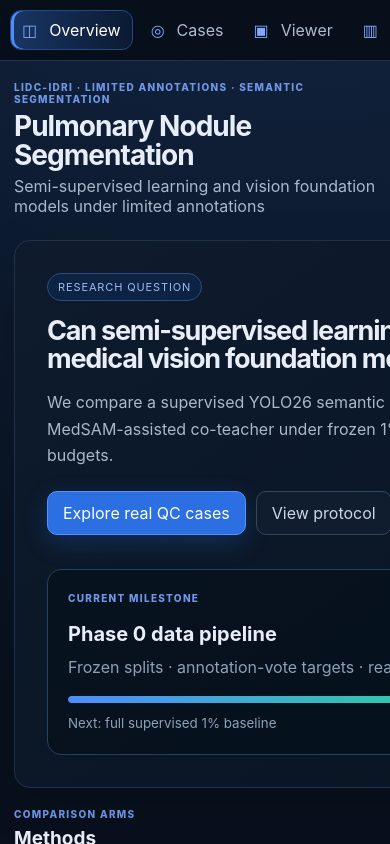
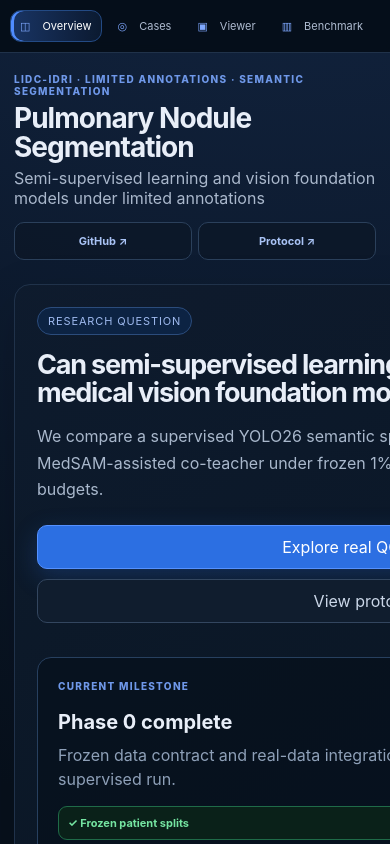
Before and after one commit to heitor-art-web/leia-vfm-ssl-benchmark, a React (Vite) app in the folder web/: page / in a window 390 px wide. Shown: the top 844 px of the page. Built offline with nearby package versions, Linux system fonts and the light colour scheme.

Commit message:
Polish showcase for production deployment
Add an interactive QC evidence viewer, production metadata, public project links, responsive polish, favicon, robots metadata and sitemap while preserving all scientific boundaries and pending benchmark results.

```diff
--- a/web/index.html
+++ b/web/index.html
@@ -4,11 +4,42 @@
     <meta charset="UTF-8" />
     <meta name="viewport" content="width=device-width, initial-scale=1.0" />
     <meta name="theme-color" content="#08111f" />
+    <meta name="color-scheme" content="dark" />
     <meta
       name="description"
-      content="Research showcase for pulmonary nodule segmentation with limited and incomplete annotations."
+      content="Independent research benchmark for pulmonary nodule segmentation with limited and incomplete annotations, comparing supervised learning, Mean Teacher and MedSAM-assisted semi-supervision."
     />
-    <title>Pulmonary SSL Benchmark Showcase</title>
+    <meta name="robots" content="index,follow" />
+
+    <meta property="og:type" content="website" />
+    <meta property="og:site_name" content="LEIA Research Showcase" />
+    <meta property="og:title" content="LEIA — Pulmonary Nodule SSL Benchmark" />
+    <meta
+      property="og:description"
+      content="Explore real LIDC-IDRI QC cases and a frozen benchmark for supervised, semi-supervised and MedSAM-assisted pulmonary nodule segmentation."
+    />
+    <meta property="og:url" content="https://leia-pi.vercel.app/" />
+    <meta
+      property="og:image"
+      content="https://leia-pi.vercel.app/lidc/LIDC-IDRI-0191_4646251928/contact_sheet.webp"
+    />
+    <meta property="og:image:alt" content="LIDC-IDRI pulmonary nodule visual-QC contact sheet" />
+
+    <meta name="twitter:card" content="summary_large_image" />
+    <meta name="twitter:title" content="LEIA — Pulmonary Nodule SSL Benchmark" />
+    <meta
+      name="twitter:description"
+      content="Research showcase for pulmonary nodule segmentation under limited and incomplete annotations."
+    />
+    <meta
+      name="twitter:image"
+      content="https://leia-pi.vercel.app/lidc/LIDC-IDRI-0191_4646251928/contact_sheet.webp"
+    />
+
+    <link rel="canonical" href="https://leia-pi.vercel.app/" />
+    <link rel="icon" href="/favicon.svg" type="image/svg+xml" />
+
+    <title>LEIA — Pulmonary Nodule SSL Benchmark</title>
   </head>
   <body>
     <div id="root"></div>
--- a/web/src/components/Header.tsx
+++ b/web/src/components/Header.tsx
@@ -2,6 +2,9 @@ interface HeaderProps {
   title: string;
   subtitle: string;
 }
+
+const REPO_URL = 'https://github.com/heitor-art-web/leia-vfm-ssl-benchmark';
+const PROTOCOL_URL = `${REPO_URL}/blob/main/docs/07_lidc_experiment_protocol.md`;
 
 export function Header({ title, subtitle }: HeaderProps) {
   return (
@@ -11,9 +14,15 @@ export function Header({ title, subtitle }: HeaderProps) {
         <h1>{title}</h1>
         <p>{subtitle}</p>
       </div>
-      <div className="header-badge">
-        <strong>v0.1</strong>
-        <span>Phase 0 / showcase</span>
+      <div className="header-side">
+        <div className="header-links" aria-label="Project resources">
+          <a href={REPO_URL} target="_blank" rel="noreferrer">GitHub ↗</a>
+          <a href={PROTOCOL_URL} target="_blank" rel="noreferrer">Protocol ↗</a>
+        </div>
+        <div className="header-badge">
+          <strong>v0.1</strong>
+          <span>Phase 0 complete</span>
+        </div>
       </div>
     </header>
   );
--- a/web/src/data/cases.json
+++ b/web/src/data/cases.json
@@ -8,6 +8,7 @@
     "annotationVotes": 0,
     "diameterMm": null,
     "malignancyMedian": null,
+    "sliceIndex": null,
     "assets": { "contactSheet": "/lidc/LIDC-IDRI-0028_7298352671/contact_sheet.webp" }
   },
   {
@@ -19,6 +20,7 @@
     "annotationVotes": 3,
     "diameterMm": 7.44,
     "malignancyMedian": 4,
+    "sliceIndex": 267,
     "assets": { "contactSheet": "/lidc/LIDC-IDRI-0445_2444806008/contact_sheet.webp" }
   },
   {
@@ -30,6 +32,7 @@
     "annotationVotes": 4,
     "diameterMm": 16.87,
     "malignancyMedian": 4,
+    "sliceIndex": 48,
     "assets": { "contactSheet": "/lidc/LIDC-IDRI-0260_8774929286/contact_sheet.webp" }
   },
   {
@@ -41,6 +44,7 @@
     "annotationVotes": 3,
     "diameterMm": 23.94,
     "malignancyMedian": 5,
+    "sliceIndex": 96,
     "assets": { "contactSheet": "/lidc/LIDC-IDRI-0081_4757844726/contact_sheet.webp" }
   },
   {
@@ -52,6 +56,7 @@
     "annotationVotes": 4,
     "diameterMm": 44.6,
     "malignancyMedian": 5,
+    "sliceIndex": 86,
     "assets": { "contactSheet": "/lidc/LIDC-IDRI-0191_4646251928/contact_sheet.webp" }
   },
   {
@@ -63,6 +68,7 @@
     "annotationVotes": 1,
     "diameterMm": 6.72,
     "malignancyMedian": null,
+    "sliceIndex": 77,
     "assets": { "contactSheet": "/lidc/LIDC-IDRI-0173_5464313394/contact_sheet.webp" }
   },
   {
@@ -74,6 +80,7 @@
     "annotationVotes": 2,
     "diameterMm": 7.55,
     "malignancyMedian": null,
+    "sliceIndex": 95,
     "assets": { "contactSheet": "/lidc/LIDC-IDRI-0483_7530734559/contact_sheet.webp" }
   }
 ]
--- a/web/src/main.tsx
+++ b/web/src/main.tsx
@@ -2,6 +2,7 @@ import { StrictMode } from 'react';
 import { createRoot } from 'react-dom/client';
 import App from './App';
 import './styles.css';
+import './production.css';
 
 createRoot(document.getElementById('root')!).render(
   <StrictMode>
--- a/web/src/pages/Overview.tsx
+++ b/web/src/pages/Overview.tsx
@@ -28,10 +28,14 @@ export function Overview({ methods, policy, pipeline, onNavigate }: OverviewProp
         </div>
         <div className="hero-status">
           <p className="eyebrow">Current milestone</p>
-          <strong>Phase 0 data pipeline</strong>
-          <span>Frozen splits · annotation-vote targets · real-data smoke test</span>
-          <div className="progress-track"><div className="progress-fill" /></div>
-          <small>Next: full supervised 1% baseline</small>
+          <strong>Phase 0 complete</strong>
+          <span>Frozen data contract and real-data integration are ready for the first full supervised run.</span>
+          <div className="milestone-list" aria-label="Benchmark milestone status">
+            <span className="milestone complete">✓ Frozen patient splits</span>
+            <span className="milestone complete">✓ Annotation-vote targets</span>
+            <span className="milestone complete">✓ Real-data smoke run</span>
+            <span className="milestone next">→ Next: SUP 1% · seed 1337</span>
+          </div>
         </div>
       </section>
 
--- /dev/null
+++ b/web/src/production.css
@@ -0,0 +1,273 @@
+/* Production presentation pass: interaction, accessibility and responsive polish. */
+
+:focus-visible {
+  outline: 2px solid #7da8ff;
+  outline-offset: 3px;
+}
+
+.header-side {
+  flex: 0 0 auto;
+  display: flex;
+  align-items: stretch;
+  gap: 10px;
+}
+
+.header-links {
+  display: flex;
+  align-items: center;
+  gap: 6px;
+}
+
+.header-links a {
+  display: inline-flex;
+  align-items: center;
+  min-height: 38px;
+  padding: 0 11px;
+  border: 1px solid #2b405b;
+  border-radius: 10px;
+  background: rgba(12, 23, 38, .72);
+  color: #a9c3f5;
+  font-size: 11px;
+  font-weight: 750;
+  text-decoration: none;
+  transition: border-color .16s ease, background .16s ease, color .16s ease;
+}
+
+.header-links a:hover {
+  border-color: #4f79b4;
+  background: #10223a;
+  color: #fff;
+}
+
+.milestone-list {
+  display: grid;
+  gap: 7px;
+  margin-top: 6px;
+}
+
+.milestone {
+  display: flex;
+  align-items: center;
+  min-height: 34px;
+  padding: 7px 9px;
+  border: 1px solid #243a55;
+  border-radius: 9px;
+  background: #091725;
+  color: #aebed2 !important;
+  font-size: 11px;
+  font-weight: 700;
+}
+
+.milestone.complete {
+  border-color: #1f6b48;
+  color: #75e5a2 !important;
+  background: #0a2119;
+}
+
+.milestone.next {
+  border-color: #315f9b;
+  color: #9abbff !important;
+  background: #0c203b;
+}
+
+.viewer-mode-bar {
+  display: flex;
+  align-items: center;
+  gap: 7px;
+  padding: 10px 14px;
+  border-bottom: 1px solid var(--line);
+  background: #07111d;
+  overflow-x: auto;
+}
+
+.viewer-mode-bar button {
+  flex: 0 0 auto;
+  border: 1px solid #2a405b;
+  border-radius: 9px;
+  background: #0d1a29;
+  color: #aebdd0;
+  padding: 7px 11px;
+  cursor: pointer;
+  font-size: 11px;
+  font-weight: 750;
+}
+
+.viewer-mode-bar button:hover {
+  border-color: #46668e;
+  color: #fff;
+}
+
+.viewer-mode-bar button.active {
+  border-color: #4f8cff;
+  background: #15325d;
+  color: #fff;
+  box-shadow: inset 0 0 0 1px rgba(79, 140, 255, .18);
+}
+
+.viewer-mode-bar > span {
+  margin-left: auto;
+  min-width: max-content;
+  color: #71849e;
+  font-size: 10px;
+}
+
+.viewer-canvas-interactive {
+  min-height: 620px;
+  overflow: hidden;
+}
+
+.contact-quadrant {
+  position: relative;
+  width: min(100%, 780px);
+  aspect-ratio: 512 / 540;
+  overflow: hidden;
+  border: 1px solid #23364d;
+  border-radius: 10px;
+  background: #000;
+  box-shadow: 0 20px 70px rgba(0, 0, 0, .28);
+}
+
+.contact-quadrant img {
+  position: absolute;
+  width: 200%;
+  height: 200%;
+  max-width: none;
+  max-height: none;
+  object-fit: fill;
+  display: block;
+  border-radius: 0;
+  user-select: none;
+  -webkit-user-drag: none;
+}
+
+.contact-quadrant-ct img {
+  left: 0;
+  top: 0;
+}
+
+.contact-quadrant-mask img {
+  left: -100%;
+  top: 0;
+}
+
+.contact-quadrant-overlay img {
+  left: 0;
+  top: -100%;
+}
+
+.contact-quadrant-crop img {
+  left: -100%;
+  top: -100%;
+}
+
+.viewer-evidence-note {
+  display: flex;
+  gap: 8px;
+  align-items: baseline;
+  padding: 10px 15px;
+  border-top: 1px solid #14243a;
+  background: #07111d;
+  color: #7f91a8;
+  font-size: 10px;
+  line-height: 1.5;
+}
+
+.viewer-evidence-note strong {
+  flex: 0 0 auto;
+  color: #adbed3;
+}
+
+@media (max-width: 1050px) {
+  .header-side {
+    align-items: flex-start;
+    flex-direction: column-reverse;
+  }
+}
+
+@media (max-width: 760px) {
+  .sidebar {
+    position: sticky;
+    top: 0;
+    z-index: 50;
+    background: rgba(6, 14, 25, .97);
+    backdrop-filter: blur(14px);
+  }
+
+  .page-header {
+    display: grid;
+    gap: 14px;
+  }
+
+  .header-side {
+    display: block;
+  }
+
+  .header-links {
+    width: 100%;
+  }
+
+  .header-links a {
+    flex: 1;
+    justify-content: center;
+  }
+
+  .hero {
+    padding: 22px;
+  }
+
+  .hero-actions {
+    flex-direction: column;
+  }
+
+  .hero-actions button {
+    width: 100%;
+  }
+
+  .viewer-mode-bar {
+    padding: 9px 10px;
+  }
+
+  .viewer-mode-bar > span {
+    display: none;
+  }
+
+  .viewer-canvas-interactive {
+    min-height: 0;
+    padding: 10px;
+  }
+
+  .contact-quadrant {
+    width: 100%;
+  }
+
+  .viewer-evidence-note {
+    display: grid;
+    gap: 3px;
+  }
+}
+
+@media (max-width: 480px) {
+  .nav-item {
+    padding: 8px 9px;
+    font-size: 11px;
+  }
+
+  .viewer-case-list {
+    grid-template-columns: 1fr;
+  }
+
+  .viewer-toolbar {
+    display: grid;
+  }
+
+  .viewer-meta {
+    display: flex;
+    flex-direction: row;
+    flex-wrap: wrap;
+  }
+
+  .viewer-footer {
+    display: grid;
+    gap: 8px;
+  }
+}
--- a/web/src/types.ts
+++ b/web/src/types.ts
@@ -15,6 +15,7 @@ export interface CaseRecord {
   annotationVotes: number;
   diameterMm: number | null;
   malignancyMedian: number | null;
+  sliceIndex: number | null;
   assets: {
     contactSheet: string;
   };
```
Also changed, not shown: web/src/components/ViewerPanel.tsx (+53 -9 lines), web/public/favicon.svg (added), web/public/robots.txt (added), 1 other file (tests, documents, lock files or other folders).
